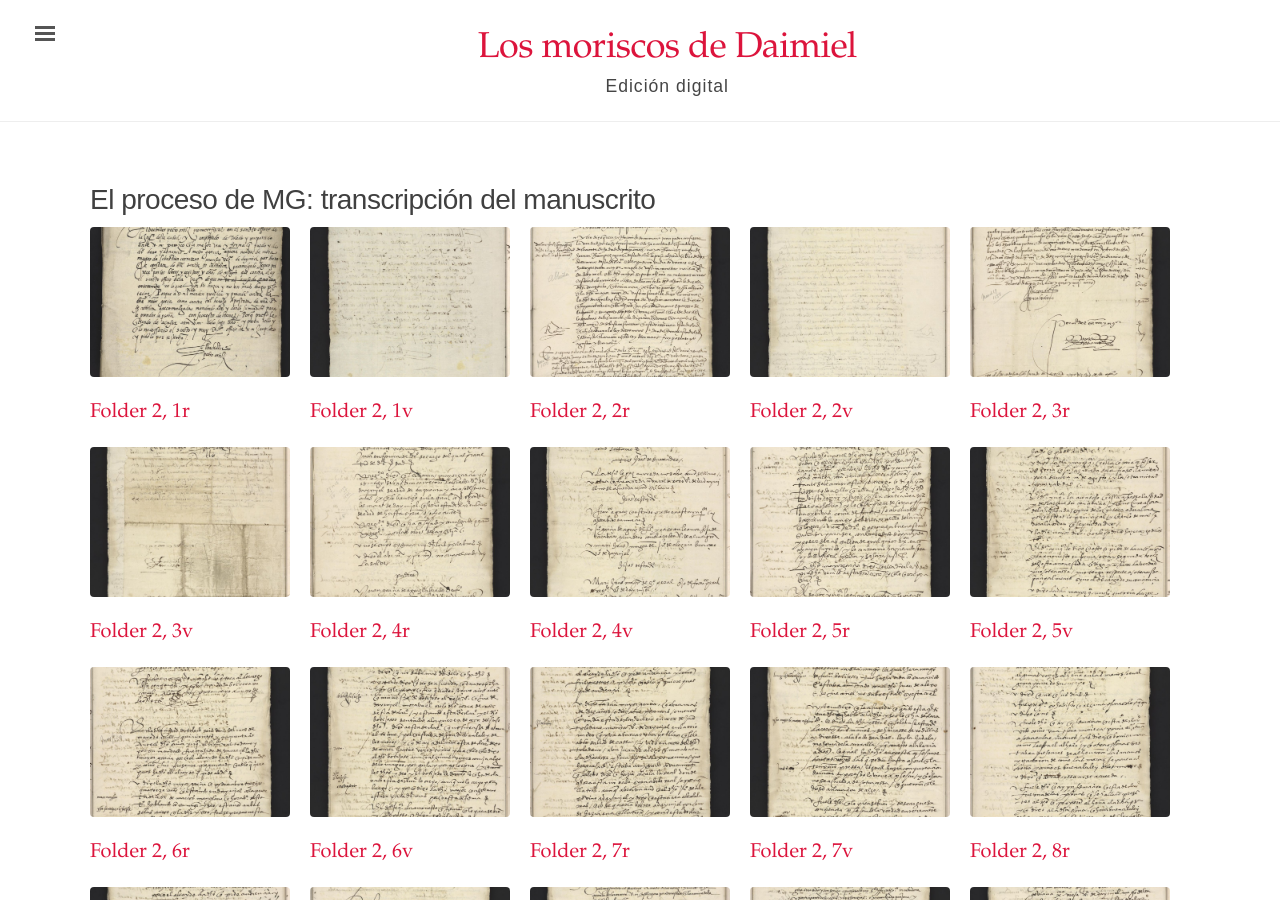
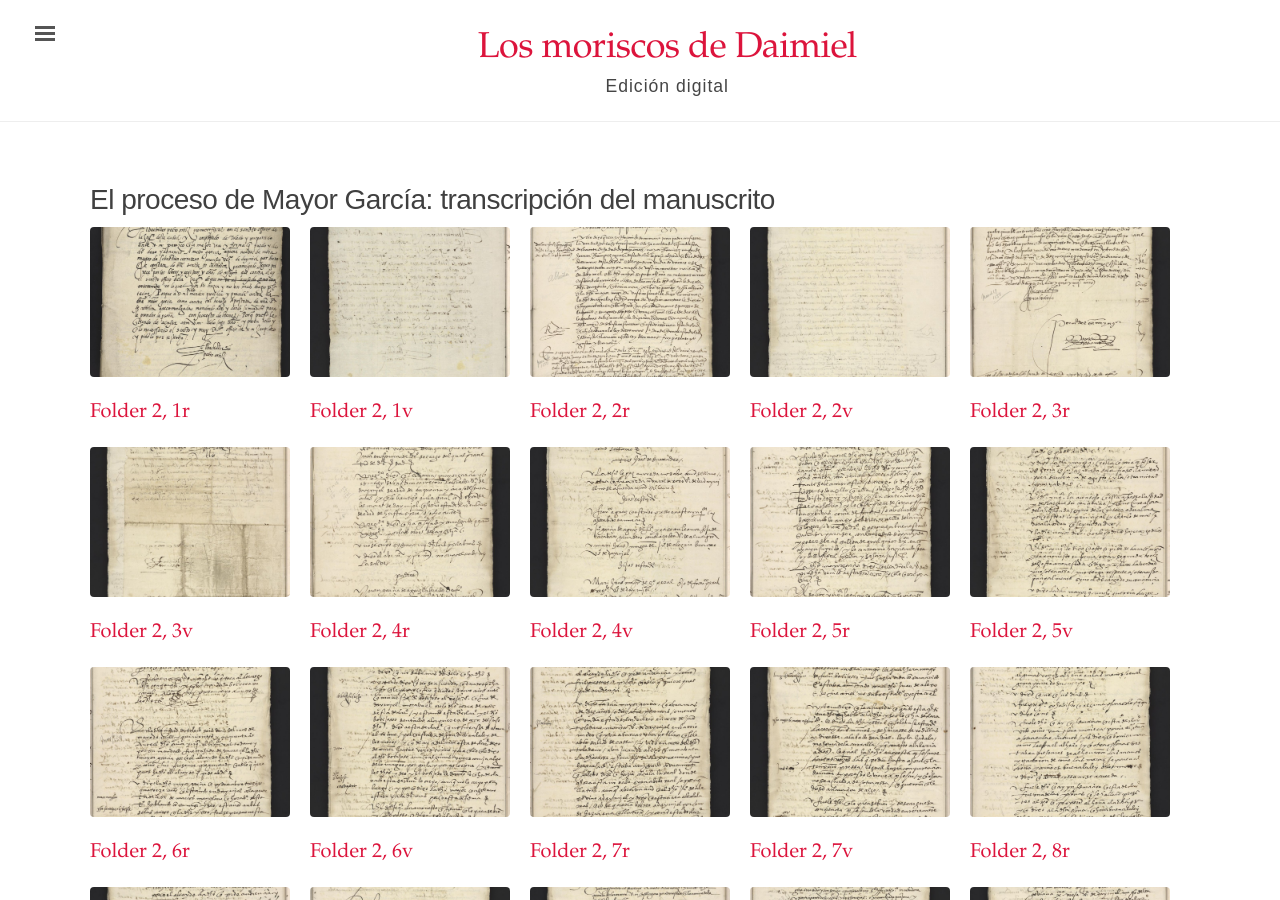
Before and after one commit to digbmc/moriscos-daimel, a Jekyll site: the page built from manuscrito.md, in a window 1280 px wide and 900 px high. Built offline with Jekyll 4.4.1, drawn with Linux system fonts in a browser that asks for light colours.

Commit message:
Update manuscrito.md

```diff
--- a/manuscrito.md
+++ b/manuscrito.md
@@ -5,7 +5,7 @@ body_class: wide-page
 hide_title: true
 nav_order: 3
 ---
-<h1 id="titulo" style="margin-left:1.5rem;">El proceso de MG: transcripción del manuscrito</h1>
+<h1 id="titulo" style="margin-left:1.5rem;">El proceso de Mayor García: transcripción del manuscrito</h1>
 <div id="toc" class="gallery">
     {% assign sorted_texts = site.texts | sort: "order" %}
     {% for text in sorted_texts %}
```
